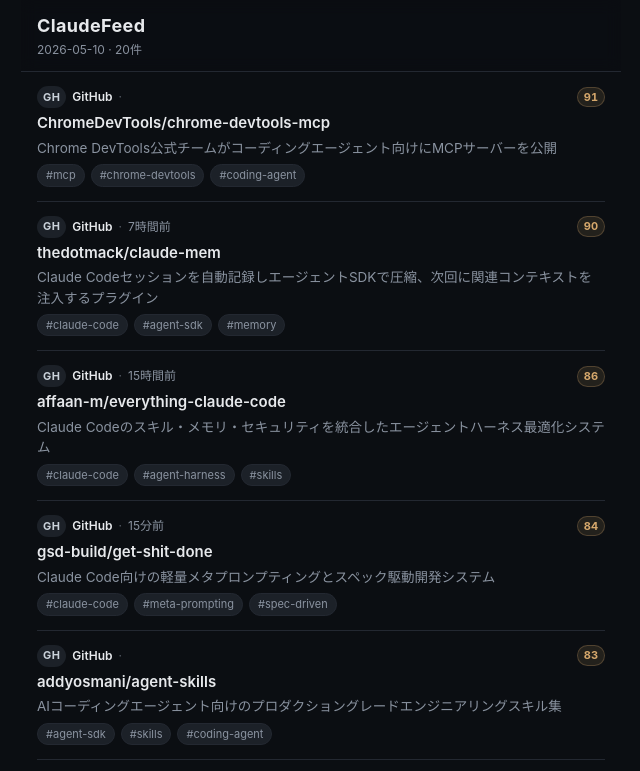
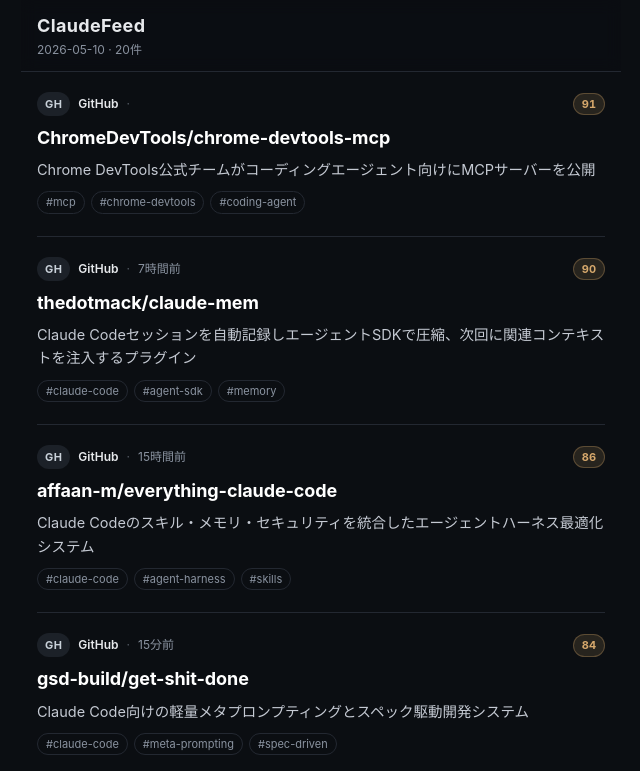
Before and after one commit to ryuto-alt/claudefeed, a website: page index.html in a window 1280 px wide. Shown: the top 771 px of the page, without its empty margins (319-959 px from the left). Drawn offline with Linux system fonts and the light colour scheme.

Commit message:
ui: stronger title hierarchy and breathing room
- Title: 15px/600 -> 18px/700 white, tighter line-height, more bottom space
- Card padding: 14px -> 20/22px for clearer separation
- Summary: 13.5px dim -> 14.5px brighter (#c5cad3) for readability
- Source pill, score pill: slightly larger and higher contrast
- Tags: transparent background to recede behind title

```diff
--- a/style.css
+++ b/style.css
@@ -57,26 +57,27 @@
 
 .card {
   border-bottom: 1px solid var(--border);
-  padding: 14px 0;
+  padding: 20px 0 22px;
+  position: relative;
 }
-.card:hover { background: rgba(255,255,255,0.015); }
+.card:hover { background: rgba(255,255,255,0.02); }
 
 .card-meta {
   display: flex;
   align-items: center;
-  gap: 6px;
+  gap: 8px;
   font-size: 12px;
   color: var(--text-dim);
-  margin-bottom: 4px;
+  margin-bottom: 10px;
 }
 .source {
   display: inline-flex;
   align-items: center;
   justify-content: center;
-  min-width: 22px;
-  height: 22px;
-  padding: 0 6px;
-  border-radius: 11px;
+  min-width: 26px;
+  height: 24px;
+  padding: 0 8px;
+  border-radius: 12px;
   background: var(--tag-bg);
   color: var(--text);
   font-size: 11px;
@@ -92,10 +93,10 @@
 .dot { opacity: 0.6; }
 .spacer { flex: 1; }
 .score {
-  background: rgba(214,168,108,0.12);
+  background: rgba(214,168,108,0.14);
   color: var(--score);
-  border: 1px solid rgba(214,168,108,0.25);
-  padding: 1px 6px;
+  border: 1px solid rgba(214,168,108,0.3);
+  padding: 2px 8px;
   border-radius: 999px;
   font-size: 11px;
   font-weight: 700;
@@ -104,32 +105,33 @@
 
 .title {
   display: block;
-  color: var(--text);
+  color: #fff;
   text-decoration: none;
-  font-weight: 600;
-  font-size: 15px;
-  line-height: 1.45;
-  margin: 2px 0 4px;
+  font-weight: 700;
+  font-size: 18px;
+  line-height: 1.35;
+  letter-spacing: -0.005em;
+  margin: 0 0 8px;
 }
 .title:hover { color: var(--accent-2); }
-.title:visited { color: #b8bcc4; }
 
 .summary {
-  margin: 2px 0 6px;
-  color: var(--text-dim);
-  font-size: 13.5px;
-  line-height: 1.5;
+  margin: 0 0 10px;
+  color: #c5cad3;
+  font-size: 14.5px;
+  line-height: 1.6;
 }
 
 .tags {
   display: flex;
   flex-wrap: wrap;
   gap: 6px;
+  margin-top: 2px;
 }
 .tag {
   font-size: 11px;
   color: var(--text-dim);
-  background: var(--tag-bg);
+  background: transparent;
   padding: 2px 8px;
   border-radius: 999px;
   border: 1px solid var(--border);
```
